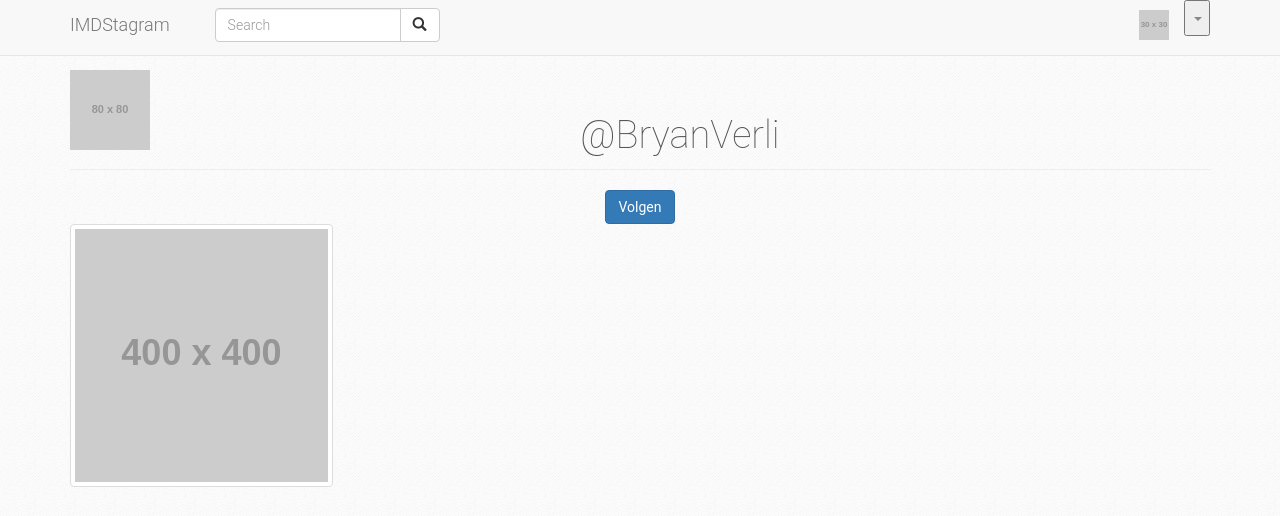
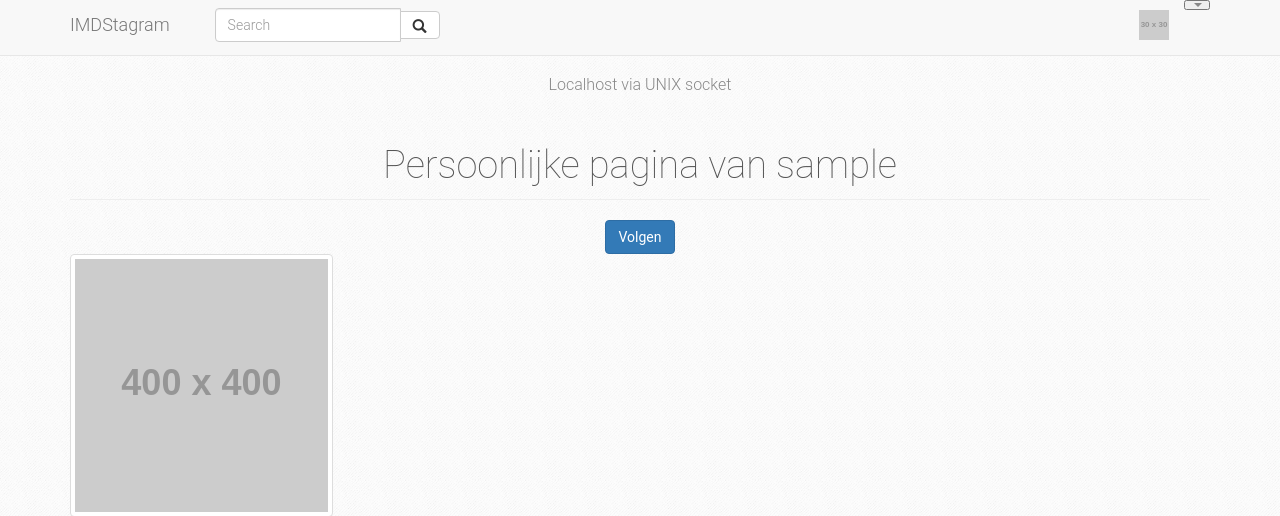
Before and after one commit to ErhanLammar/IMDstagram, a PHP site: page /profilepage.php in a window 1280 px wide. Shown: the top 516 px of the page. Run offline with PHP 8.4, Linux system fonts and the light colour scheme; the visitor is signed in with stand-in values (Sample User, id 1); some libraries are stand-ins or nearby versions.

Commit message:
Update profilepage
username will be visible on profilepage

```diff
--- a/profilepage.php
+++ b/profilepage.php
@@ -5,12 +5,19 @@
  * Date: 23/04/16
  * Time: 09:31
  */
+include_once ("classes/Db.class.php");
+include_once ("classes/config.class.php");
+include_once ("classes/user.class.php");
+
 session_start();
+
 if(!isset($_SESSION['loggedIn'])){
     echo("not set");
     header("Location:Login.php");
 }
+
 ?>
+
 <!DOCTYPE html>
 <html lang="en">
 
@@ -91,9 +98,8 @@
 <div class="container">
 
     <div class="row">
-
         <div class="col-lg-12">
-            <img class="profilepicpage pull-left" src="http://placehold.it/80x80"><h1 class="page-header">@BryanVerli</h1>
+            <h1 class="page-header">Persoonlijke pagina van <?php  echo ($_SESSION["loggedIn"])  ?> </h1>
         </div>
 
          <div class="col-lg-12"><btn class="btn btn-primary">Volgen</btn></div>
```
